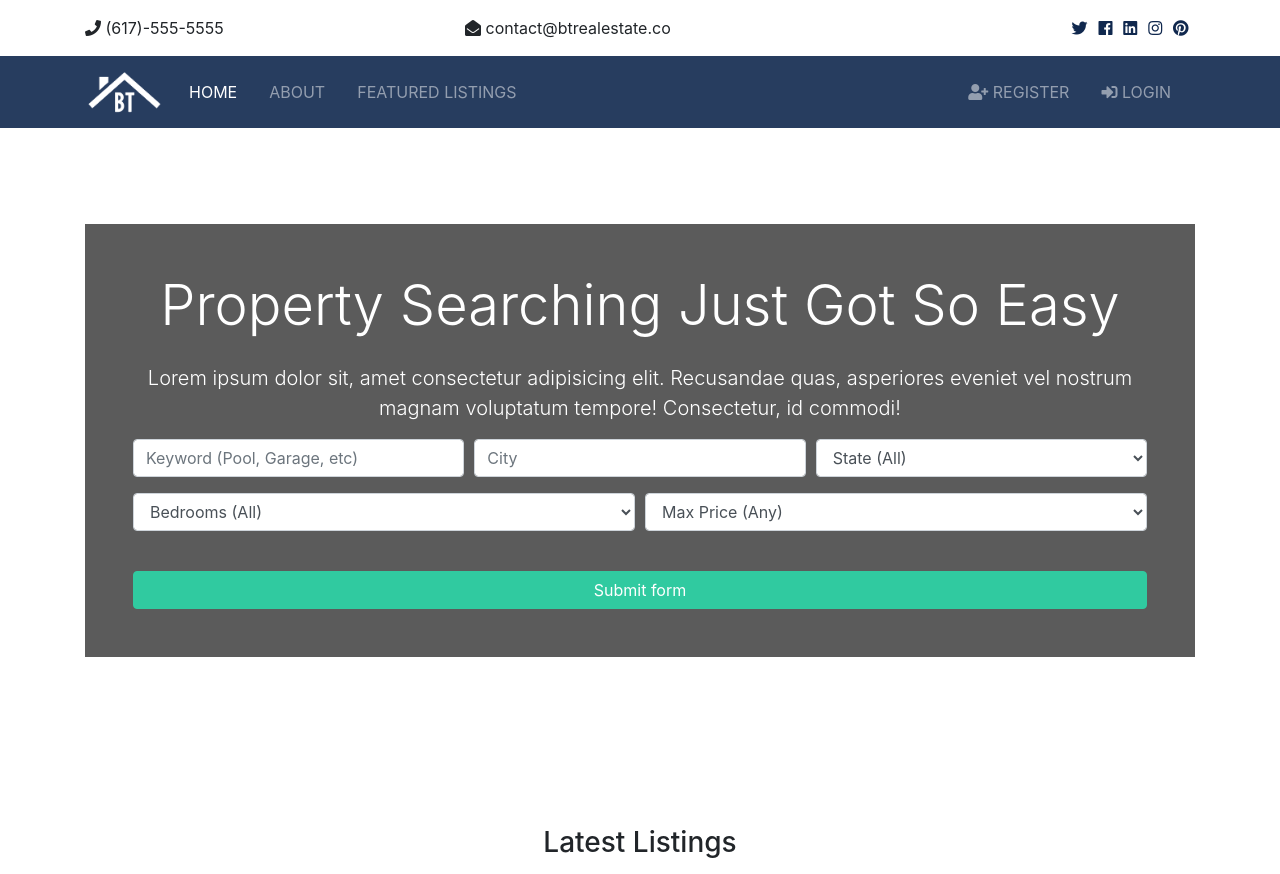
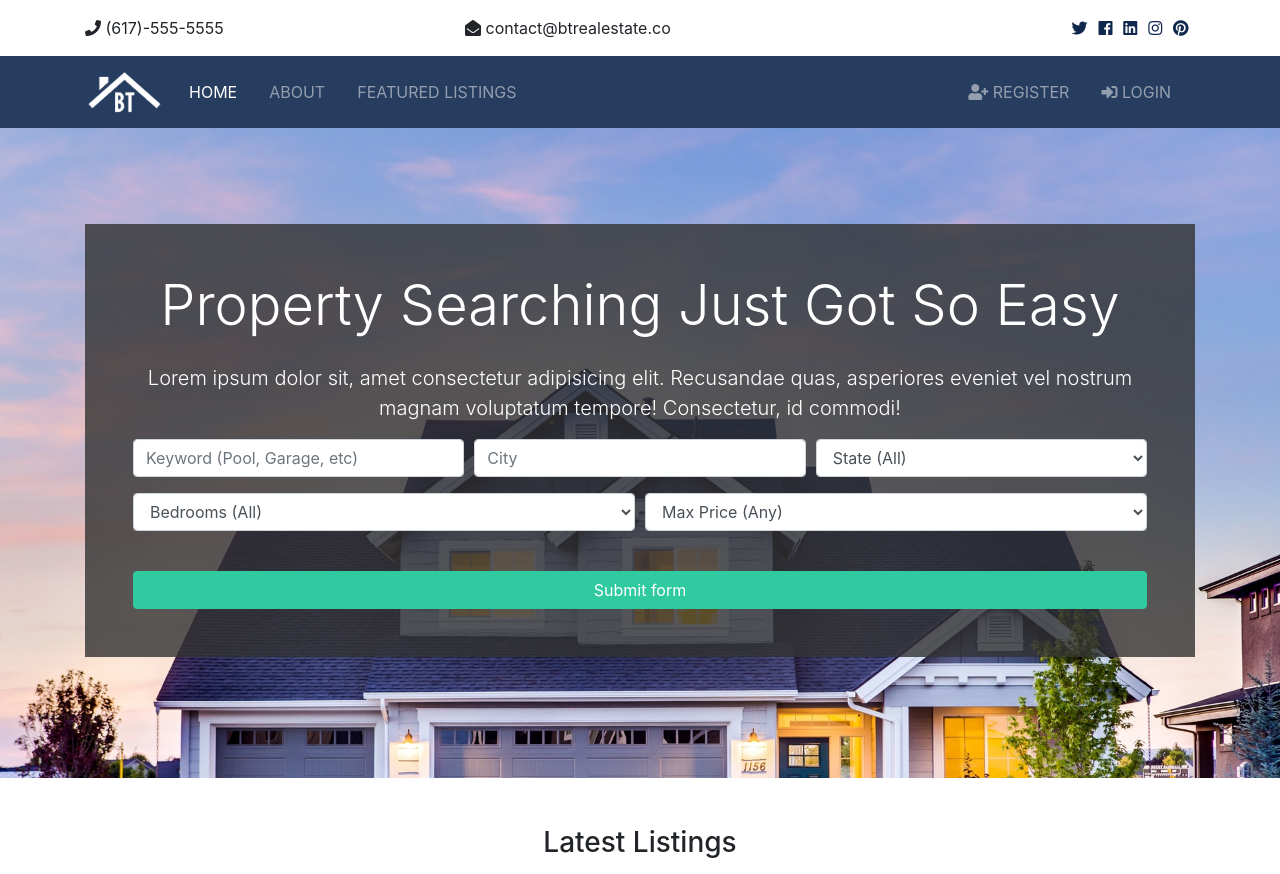
Before and after one commit to buglessdev/btre_project, a Django app: page / in a window 1280 px wide. Shown: the top 874 px of the page. Run offline with Django 3.2, Linux system fonts and the light colour scheme; some libraries are stand-ins or nearby versions.

Commit message:
showcase image not showing fixed

```diff
--- a/btre/static/css/style.css
+++ b/btre/static/css/style.css
@@ -15,7 +15,7 @@ img {
   margin-right: 0.4rem; }
 
 #showcase {
-  background: url(../img/showcase.jpg) no-repeat top center fixed/cover;
+  background: url(../img/showcase.jpg) no-repeat top center/cover fixed;
   position: relative;
   min-height: 650px;
   color: #fff;
```
